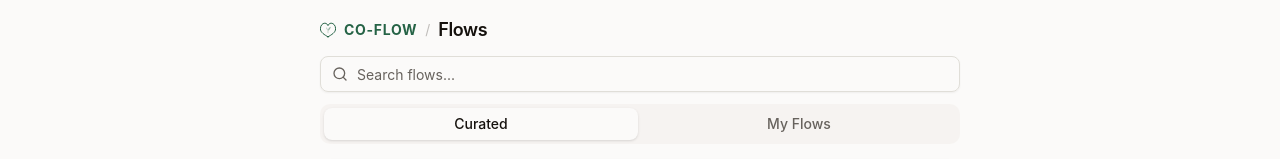
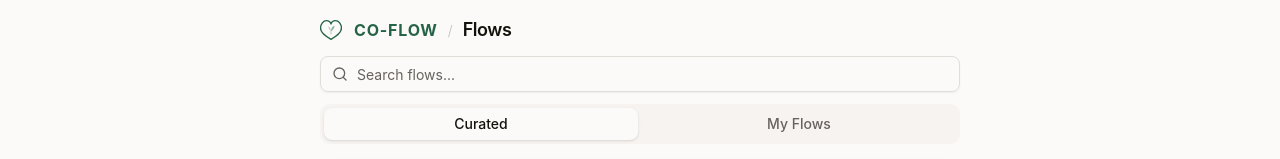
Before and after one commit to laubsauger/co-flow, a React (Vite) app: page / in a window 1280 px wide. Shown: the top 159 px of the page. Built offline with nearby package versions, Linux system fonts and the light colour scheme.

Commit message:
Increase logo and brand text size

```diff
--- a/src/components/BrandHeader.tsx
+++ b/src/components/BrandHeader.tsx
@@ -4,23 +4,25 @@ interface BrandHeaderProps {
 
 export function BrandHeader({ title }: BrandHeaderProps) {
     return (
-        <div className="flex items-center gap-2 select-none">
-            <svg width="16" height="16" viewBox="-40 -34 80 76" fill="none" className="text-primary">
+        <div className="flex items-center gap-3 select-none">
+            <svg width="22" height="22" viewBox="-40 -34 80 76" fill="none" className="text-primary flex-shrink-0">
                 <path
                     d="M0,38 C-18,28 -38,16 -38,-2 C-38,-18 -28,-30 -16,-30 C-8,-30 -2,-24 0,-18 C2,-24 8,-30 16,-30 C28,-30 38,-18 38,-2 C38,16 18,28 0,38Z"
                     stroke="currentColor" strokeWidth="5" strokeLinecap="round" strokeLinejoin="round"
                 />
-                <path d="M0,8 C0,-2 6,-10 14,-12 C14,-12 12,-2 6,4 C4,6 0,8 0,8Z" fill="currentColor" opacity="0.5"/>
-                <path d="M0,10 C0,0 -5,-8 -10,-10 C-10,-10 -8,-1 -4,4 C-2,6 0,10 0,10Z" fill="currentColor" opacity="0.35"/>
-                <line x1="0" y1="8" x2="0" y2="20" stroke="currentColor" strokeWidth="3" opacity="0.4"/>
+                <path d="M0,8 C0,-2 6,-10 14,-12 C14,-12 12,-2 6,4 C4,6 0,8 0,8Z" fill="currentColor" opacity="0.5" />
+                <path d="M0,10 C0,0 -5,-8 -10,-10 C-10,-10 -8,-1 -4,4 C-2,6 0,10 0,10Z" fill="currentColor" opacity="0.35" />
+                <line x1="0" y1="8" x2="0" y2="20" stroke="currentColor" strokeWidth="3" opacity="0.4" />
             </svg>
-            <span className="text-sm font-bold tracking-wider uppercase text-primary">co-flow</span>
-            {title && (
-                <>
-                    <span className="text-muted-foreground/40 text-sm">/</span>
-                    <h1 className="text-lg font-semibold tracking-tight">{title}</h1>
-                </>
-            )}
+            <div className="flex items-baseline gap-2.5">
+                <span className="text-base font-bold tracking-wider uppercase text-primary">co-flow</span>
+                {title && (
+                    <>
+                        <span className="text-muted-foreground/40 text-sm font-light">/</span>
+                        <h1 className="text-lg font-semibold tracking-tight text-foreground">{title}</h1>
+                    </>
+                )}
+            </div>
         </div>
     );
 }
```
